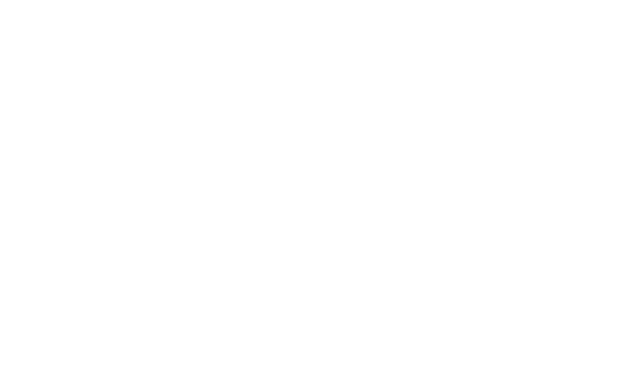
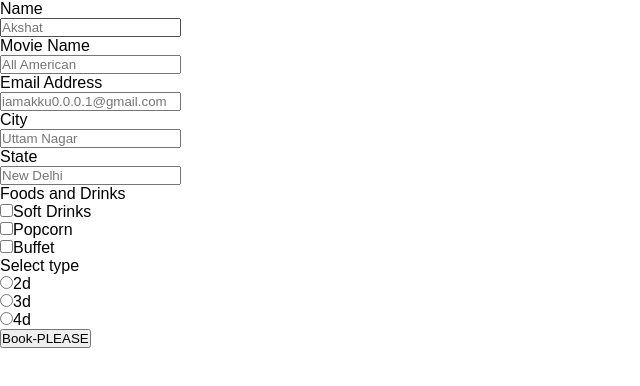
Before and after one commit to Akshat-Kumar-work/Quadb-Tech--assignment, a React (Create React App) app: page /bookticket in a window 1280 px wide. Before the commit this address had no page. Shown: the top 386 px of the page, without its empty margins (0-640 px from the left). Built offline with nearby package versions, Linux system fonts and the light colour scheme.

Commit message:
ticket book form updated

```diff
--- a/src/App.js
+++ b/src/App.js
@@ -2,7 +2,8 @@
 import ShowSummary from './components/ShowSummary';
 import './App.css';
 import {Routes, Route } from 'react-router-dom';
-import { useState } from 'react';
+import BookTicket from './components/BookTicket';
+import TicketBooked from './components/TicketBooked';
 
 
 function App() {
@@ -14,6 +15,8 @@
       <Routes>
         <Route path='/' element={<ShowInfoContainer  ></ShowInfoContainer>}></Route>
         <Route path="/showsummary" element={<ShowSummary ></ShowSummary>}></Route>
+        <Route path='/bookticket' element={<BookTicket></BookTicket>}></Route>
+        <Route path='/ticketbooked' element={<TicketBooked></TicketBooked>}></Route>
       </Routes>
     </div>
   );
--- /dev/null
+++ b/src/components/BookTicket.js
@@ -0,0 +1,103 @@
+import { useState } from "react";
+import { useNavigate } from "react-router-dom";
+
+function BookTicket() {
+
+  const [formData , setformData] = useState({
+    Name:"",
+    movieName:"",
+    Email:"",
+
+    City:"",
+    State:"",
+    coldrink:false,
+    popcorn:false,
+    Offers:false,
+    pushNotification:""
+  })
+
+  function changeHandler (event){
+    const {name , value , checked , type} = event.target;
+    setformData( (prevdata) =>{
+      return( {...prevdata, [name]:type === "checkbox" ? checked : value })
+    })
+  }
+  const navigate = useNavigate();
+
+  function saveHandler (event){
+    event.preventDefault();
+    console.log(formData)
+    navigate("/ticketbooked")
+  }
+
+
+  return (
+    <div className="form-container" >
+
+          <form  onSubmit={saveHandler} className="m-8">
+
+            <label htmlFor="firstname">Name</label> <br></br>
+            <input id="firstname" type="text" placeholder="Akshat" name="Name" value={formData.Name} onChange={changeHandler}
+            className=" placeholder-gray-400 w-full"></input>
+<br></br>
+<label htmlFor="lastname">Movie Name</label> <br></br>
+            <input id="lastname" type="text" placeholder="All American" name="movieName" value={formData.movieName} onChange={changeHandler}
+            className=" placeholder-gray-400 w-full"></input>
+<br></br>
+<label htmlFor="email">Email Address</label> <br></br>
+            <input id="email" type="text" placeholder="iamakku0.0.0.1@gmail.com" name="Email" value={formData.Email} onChange={changeHandler}
+            className=" placeholder-gray-400 w-full"></input>
+<br></br>
+
+
+<label htmlFor="city">City</label> <br></br>
+            <input id="city" type="text" placeholder="Uttam Nagar" name="City" value={formData.City} onChange={changeHandler}
+            className=" placeholder-gray-400 w-full"></input>
+<br></br>
+<label htmlFor="state">State</label> <br></br>
+            <input id="state" type="text" placeholder="New Delhi" name="State" value={formData.State} onChange={changeHandler}
+            className=" placeholder-gray-400 w-full"></input>
+
+<br></br>
+
+<p>Foods and Drinks</p>
+
+<input id="Coldrinks" type="checkbox" name="coldrink" checked={formData.coldrink} onChange={changeHandler}></input>
+<label htmlFor="Coldrinks">Soft Drinks</label>
+<br></br>
+
+
+<input id="Popcorn" type="checkbox" name="popcorn" checked={formData.popcorn} onChange={changeHandler}></input>
+<label htmlFor="Popcorn">Popcorn</label>
+<br></br>
+
+<input id="offers" type="checkbox" name="Offers" checked={formData.Offers} onChange={changeHandler}></input>
+<label htmlFor="offers">Buffet</label>
+<br></br>
+
+
+
+
+
+<p>Select type</p>
+
+<input type="radio" id="everything" name="pushNotification" onChange={changeHandler} value="everything"></input>
+<label htmlFor="everything">2d</label> <br></br>
+<input type="radio" id="same" name="pushNotification" onChange={changeHandler} value="same as email"></input>
+<label htmlFor="same">3d</label> <br></br>
+<input type="radio" id="no push" name="pushNotification" onChange={changeHandler} value="no push notifications"></input>
+<label htmlFor="no push">4d</label>
+
+<br></br>
+
+<button>
+ Book-PLEASE
+</button>
+
+          </form>
+
+    </div>
+  );
+}
+
+export default BookTicket;
--- a/src/components/Card.js
+++ b/src/components/Card.js
@@ -3,13 +3,13 @@
 
 function Card (props){
    const showData = props.showdata;
+    const Name = showData.name;
 
-   console.log(showData)
     const Summary = showData.summary;
    const navigate = useNavigate();
 
    function clickHandler(){
-    navigate("/showsummary", {state : {Summary:Summary} })
+    navigate("/showsummary", {state : {Summary:Summary}})
    }
 
     return(
@@ -22,7 +22,7 @@
 
 {/* show details */}
 <div className="show-details">
-    <p className="tour-name">{showData.name}</p>
+    <p className="tour-name">{Name}</p>
     <p >{ <Link className="btn-white" to={showData.url}>Show Info</Link>}</p>
 </div>
 
--- a/src/components/ShowSummary.js
+++ b/src/components/ShowSummary.js
@@ -1,21 +1,20 @@
-import { useState } from "react";
-import { useLocation } from "react-router-dom";
+
+import { useLocation, useNavigate } from "react-router-dom";
 
 
 
 function ShowSummary(){
+
 const location = useLocation();
-const summary = location.state;
-console.log(summary)
-
+const summary = location.state.Summary
+const navigate = useNavigate();
 
 
     return(
-        <div>
-        {
-           // summary.forEach( (word)=>{ return( word) })
-        }
+        <div className="summary-box">
 
+      <p className="summary"> {summary}</p>
+        <button onClick={()=>navigate("/bookticket")}>Book Ticket</button>
         </div>
     )
 }
--- /dev/null
+++ b/src/components/TicketBooked.js
@@ -0,0 +1,5 @@
+function TicketBooked (){
+
+}
+
+export default TicketBooked;
--- a/src/index.css
+++ b/src/index.css
@@ -1,15 +1,12 @@
-body {
+*{
   margin: 0;
-  font-family: -apple-system, BlinkMacSystemFont, 'Segoe UI', 'Roboto', 'Oxygen',
-    'Ubuntu', 'Cantarell', 'Fira Sans', 'Droid Sans', 'Helvetica Neue',
-    sans-serif;
-  -webkit-font-smoothing: antialiased;
-  -moz-osx-font-smoothing: grayscale;
+  padding: 0;
+  box-sizing: border-box;
 }
 
-code {
-  font-family: source-code-pro, Menlo, Monaco, Consolas, 'Courier New',
-    monospace;
+body{
+  min-height: 100vh;
+  font-family: "Poppins", sans-serif;
 }
 
 .cards{
@@ -90,3 +87,13 @@
   color:white;
   transition: all 0.2s;
 }
+
+.summary-box{
+  background-color: #bfb8d2;
+  max-width: 1300px;
+}
+
+.summary{
+font-family: 'Courier New', Courier, monospace;
+align-items: center;
+}
```
